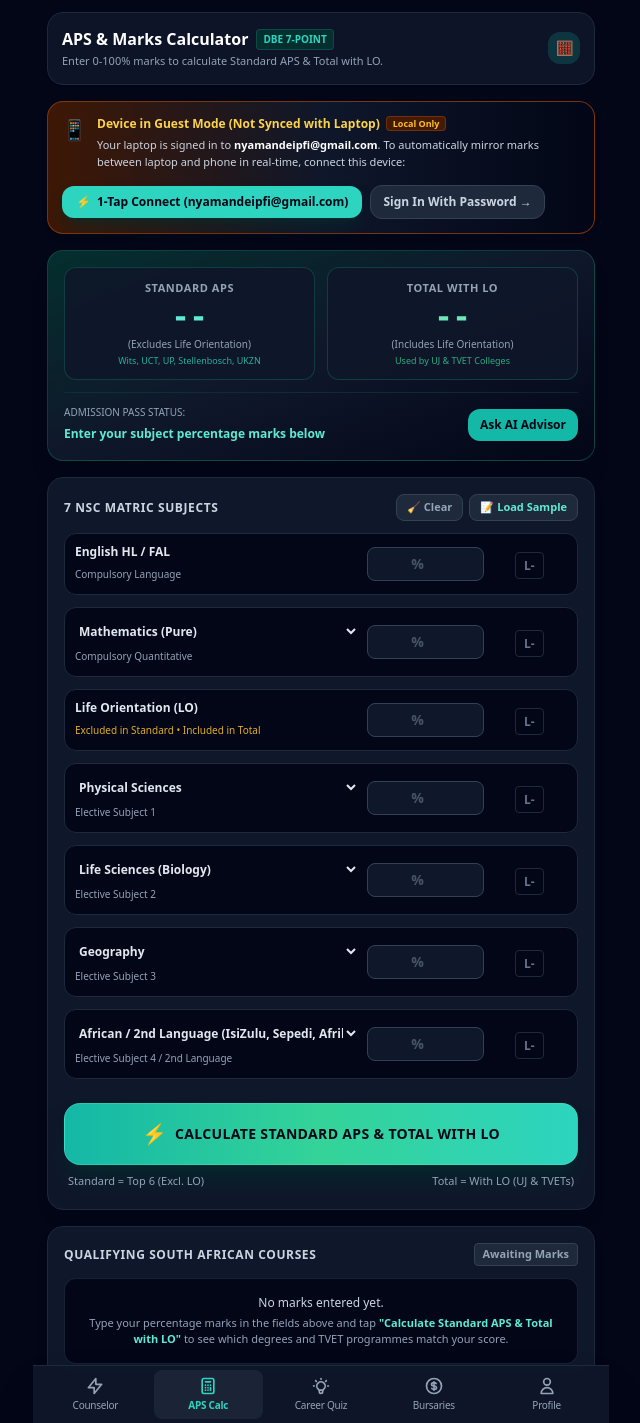
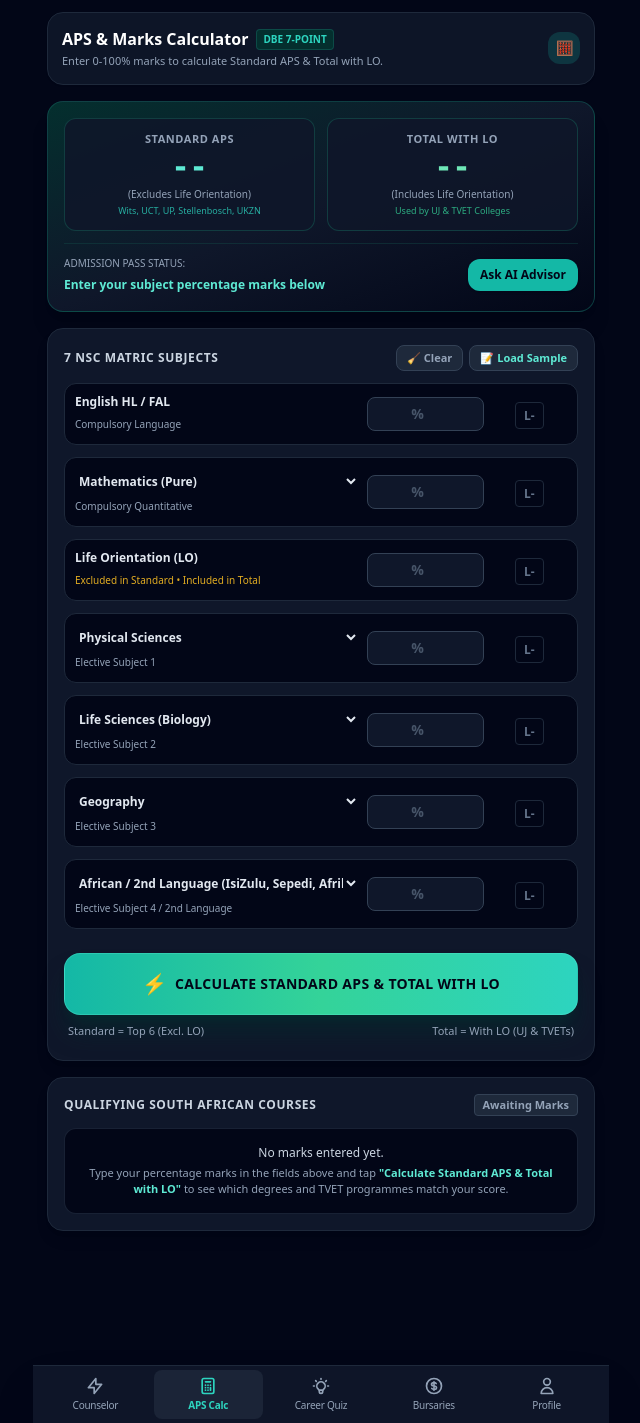
Before and after one commit to ipfiny/Pfunzobridge, a Django app: page /aps/ in a window 1280 px wide. Shown: the part 57-1480 px from the top of the page, without its empty margins (319-959 px from the left). Run offline with Django 4.2, Linux system fonts and the light colour scheme; data comes from the database, SQL or seed files in the repository; data that the repository does not hold is empty; some libraries are stand-ins or nearby versions.

Commit message:
Remove 1-Tap Connect guest banner from APS calculator

```diff
--- a/agents/templates/agents/aps.html
+++ b/agents/templates/agents/aps.html
@@ -46,34 +46,6 @@
         <button type="button" onclick="checkServerForUpdates()" class="px-2 py-1 rounded bg-emerald-900/80 hover:bg-emerald-800 text-emerald-300 text-[10px] font-bold border border-emerald-700/60 tap-scale shrink-0 cursor-pointer">
             🔄 Sync Now
         </button>
-    </div>
-    {% else %}
-    <div id="syncStatusBar" class="rounded-2xl bg-gradient-to-r from-amber-950/90 via-slate-900 to-slate-950 border border-amber-800/80 p-3.5 shadow-md space-y-2.5">
-        <div class="flex items-start space-x-2.5">
-            <span class="text-xl shrink-0">📱</span>
-            <div>
-                <div class="flex items-center space-x-1.5">
-                    <h3 class="text-xs font-bold text-amber-300">Device in Guest Mode (Not Synced with Laptop)</h3>
-                    <span class="text-[9px] px-1.5 py-0.2 rounded bg-amber-950 text-amber-400 font-bold border border-amber-800/60">Local Only</span>
-                </div>
-                <p class="text-[11px] text-slate-300 mt-1 leading-relaxed">
-                    Your laptop is signed in to <strong class="text-white">nyamandeipfi@gmail.com</strong>. To automatically mirror marks between laptop and phone in real-time, connect this device:
-                </p>
-            </div>
-        </div>
-        <div class="flex flex-wrap items-center gap-2 pt-1">
-            <form method="POST" action="{% url 'login' %}?next={% url 'aps_calculator' %}" class="inline">
-                {% csrf_token %}
-                <input type="hidden" name="action" value="quick_login_nyamande">
-                <button type="submit" class="px-3.5 py-2 rounded-xl bg-teal-400 hover:bg-teal-300 active:scale-95 text-slate-950 font-black text-xs shadow-lg shadow-teal-950/60 flex items-center space-x-1.5 cursor-pointer transition-all">
-                    <span>⚡</span>
-                    <span>1-Tap Connect (nyamandeipfi@gmail.com)</span>
-                </button>
-            </form>
-            <a href="{% url 'login' %}?next={% url 'aps_calculator' %}" class="px-3 py-2 rounded-xl bg-slate-800 hover:bg-slate-700 text-slate-300 text-xs font-bold border border-slate-700 tap-scale">
-                Sign In With Password &rarr;
-            </a>
-        </div>
     </div>
     {% endif %}
 
```
